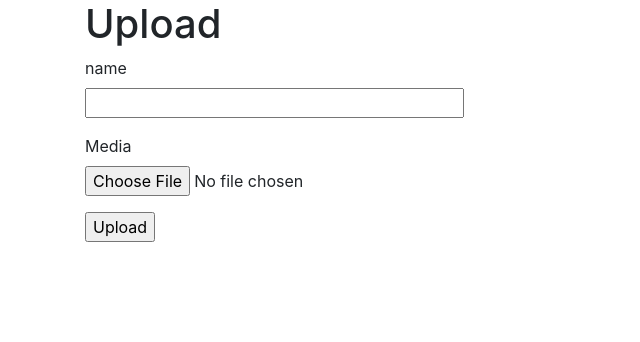
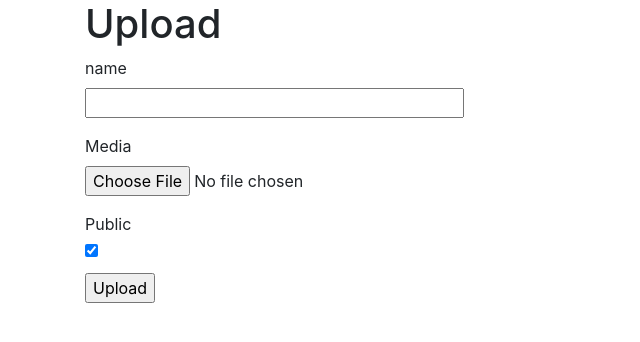
Before and after one commit to reginaldFerland/PyTube, a Flask app: page /upload in a window 1280 px wide. Shown: the part 56-398 px from the top of the page, without its empty margins (0-640 px from the left). Run offline with Flask 2, Linux system fonts and the light colour scheme; the visitor is signed in with stand-in values (Sample User, id 1); data comes from the database, SQL or seed files in the repository; some libraries are stand-ins or nearby versions.

Commit message:
added public tag to upload page

```diff
--- a/PyTube/templates/upload.html
+++ b/PyTube/templates/upload.html
@@ -20,6 +20,14 @@
                             <span style="color: red;">[{{ error }}]</span>
                         {% endfor %}
                 </p>
+                <p>
+                        {{ form.public.label }}<br>
+                        {{ form.public }}<br>
+                        {% for error in form.media.errors %}
+                            <span style="color: red;">[{{ error }}]</span>
+                        {% endfor %}
+                </p>
+
                 <p>{{ form.submit() }}</p>
             </form>
         </div>
```
Also changed, not shown: tests/test_upload.py (+6 -0 lines).
